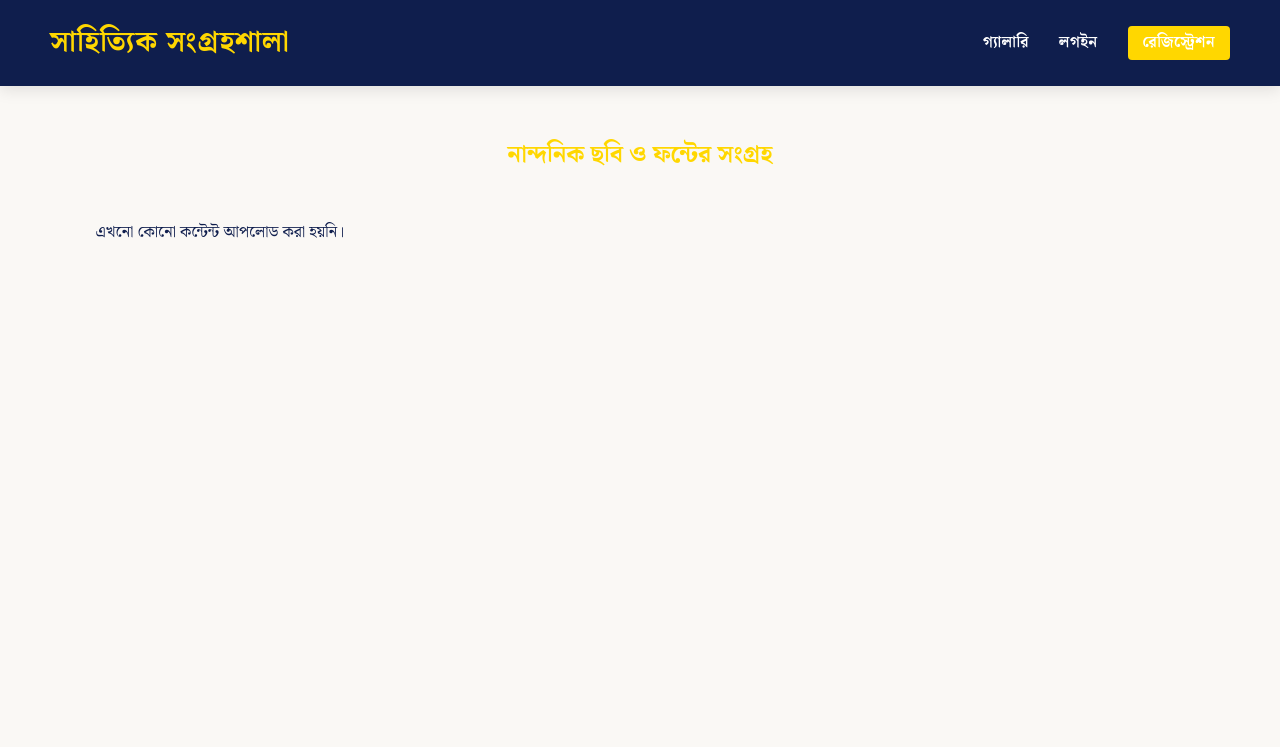
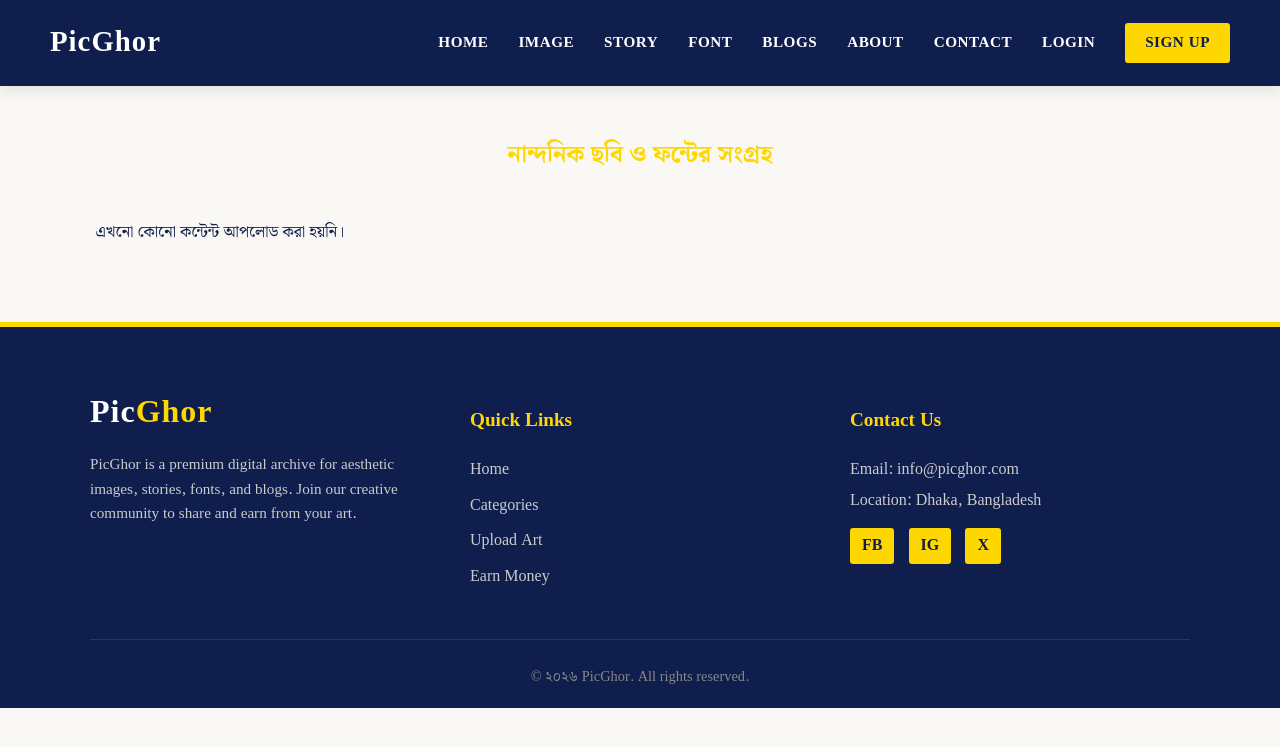
Before and after one commit to siaful2580mm-hub/testing, a Flask app: page / in a window 1280 px wide. Shown: the top 747 px of the page. Run offline with Flask 3, Linux system fonts and the light colour scheme; data that the repository does not hold is empty.

Commit message:
Update base.html

```diff
--- a/templates/base.html
+++ b/templates/base.html
@@ -3,7 +3,7 @@
 <head>
     <meta charset="UTF-8">
     <meta name="viewport" content="width=device-width, initial-scale=1.0">
-    <title>{% block title %}সাহিত্যিক সংগ্রহশালা{% endblock %}</title>
+    <title>{% block title %}PicGhor | নান্দনিক সংগ্রহশালা{% endblock %}</title>
 
     <!-- Google Fonts -->
     <link href="https://fonts.googleapis.com/css2?family=Noto+Serif+Bengali:wght@400;600;700&display=swap" rel="stylesheet">
@@ -16,26 +16,41 @@
 <body>
 
     <!-- Navigation Bar -->
-    <nav>
+    <nav class="navbar">
         <div class="logo">
-            <a href="/" style="color:var(--accent); margin:0; text-decoration:none;">সাহিত্যিক সংগ্রহশালা</a>
+            <a href="/">Pic<span>Ghor</span></a>
         </div>
-        <div class="nav-links">
-            <a href="/">গ্যালারি</a>
 
-            <!-- Login/Logout Condition -->
+        <!-- Hamburger Icon for Mobile -->
+        <div class="hamburger" id="hamburger">
+            <span></span>
+            <span></span>
+            <span></span>
+        </div>
+
+        <div class="nav-links" id="nav-links">
+            <a href="/">Home</a>
+            <a href="#">Image</a>
+            <a href="#">Story</a>
+            <a href="#">Font</a>
+            <a href="#">Blogs</a>
+            <a href="#">About</a>
+            <a href="#">Contact</a>
+
+            <!-- Auth Logic / Conditional Links -->
             {% if session.get('user') %}
-                <a href="/upload">আপলোড করুন</a>
-                <span style="margin-left:20px; color:#666;">|</span>
+                <a href="/upload" class="nav-btn-highlight">Upload</a>
+                <a href="/profile/{{ session['user']['username'] }}" style="color: var(--accent);">{{ session['user']['username'] }}</a>
 
-                <!-- Profile Link -->
-                <a href="/profile/{{ session['user']['username'] }}" style="margin-left:20px; font-weight:bold; color:var(--accent);">{{ session['user']['username'] }}</a>
-                <a href="/logout" style="color: #c62828;">লগআউট</a>
+                {% if session['user']['email'] == 'admin@gmail.com' %}
+                    <a href="/admin" style="color: #4caf50;">Admin</a>
+                {% endif %}
+
+                <a href="/logout" style="color: #ff4d4d;">Logout</a>
             {% else %}
-                <a href="/login">লগইন</a>
-                <a href="/signup" style="background: var(--accent); color: white; padding: 5px 15px; border-radius: 4px;">রেজিস্ট্রেশন</a>
-            {% endif %} <!-- এখানে endif দেওয়াটা বাধ্যতামূলক ছিল -->
-
+                <a href="/login">Login</a>
+                <a href="/signup" class="nav-btn-highlight">Sign Up</a>
+            {% endif %}
         </div>
     </nav>
 
@@ -58,6 +73,36 @@
 
     </div>
 
+    <!-- Footer -->
+    <footer class="footer">
+        <div class="footer-container">
+            <div class="footer-about">
+                <h2>Pic<span>Ghor</span></h2>
+                <p>PicGhor is a premium digital archive for aesthetic images, stories, fonts, and blogs. Join our creative community to share and earn from your art.</p>
+            </div>
+            <div class="footer-links">
+                <h3>Quick Links</h3>
+                <a href="/">Home</a>
+                <a href="#">Categories</a>
+                <a href="/upload">Upload Art</a>
+                <a href="/insight">Earn Money</a>
+            </div>
+            <div class="footer-contact">
+                <h3>Contact Us</h3>
+                <p>Email: info@picghor.com</p>
+                <p>Location: Dhaka, Bangladesh</p>
+                <div class="social-icons">
+                    <a href="#">FB</a>
+                    <a href="#">IG</a>
+                    <a href="#">X</a>
+                </div>
+            </div>
+        </div>
+        <div class="footer-bottom">
+            &copy; ২০২৬ PicGhor. All rights reserved.
+        </div>
+    </footer>
+
     <!-- JS File Link -->
     <script src="{{ url_for('static', filename='js/script.js') }}"></script>
 </body>
```
